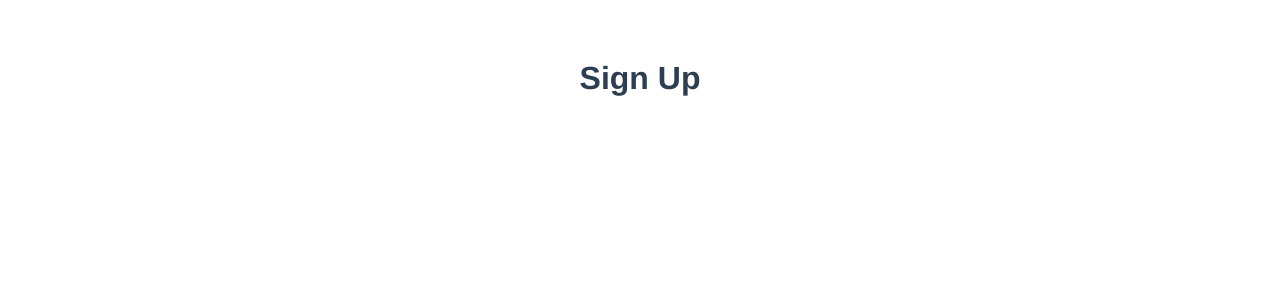
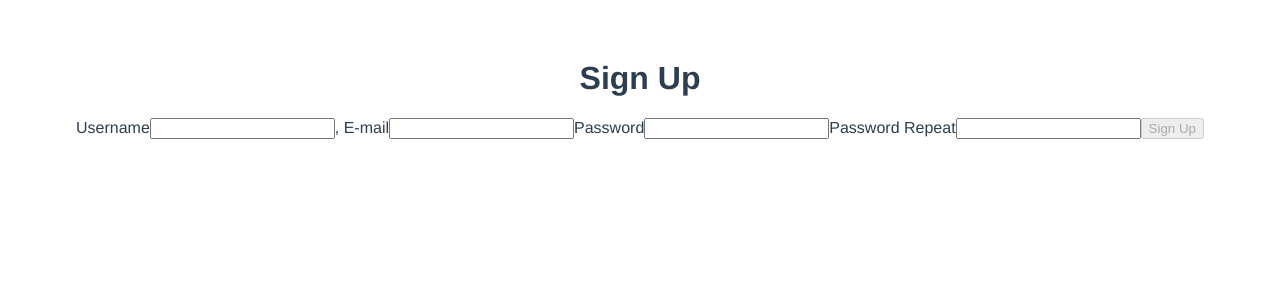
Before and after one commit to getBraga/testing-unit-vue, a Vue app: page / in a window 1280 px wide. Shown: the top 300 px of the page. Built offline with nearby package versions, Linux system fonts and the light colour scheme.

Commit message:
testando o formulario do SignUpPage.vue

```diff
--- a/src/pages/SignUpPage.vue
+++ b/src/pages/SignUpPage.vue
@@ -1,15 +1,20 @@
 <template>
   <div>
-    <h1>Sign Up </h1>
+    <h1>Sign Up</h1>
+    <label for="username">Username</label>
+    <input id="username" />,
+    <label for="e-mail">E-mail</label>
+    <input id="e-mail" />
+    <label for="password">Password</label>
+    <input id="password" type="password" />
+    <label for="password">Password Repeat</label>
+    <input id="password" type="password" />
+    <button disabled>Sign Up</button>
   </div>
 </template>
 
 <script>
-export default {
-
-}
+export default {};
 </script>
 
-<style>
-
-</style>
+<style></style>
```
Also changed, not shown: src/pages/testa.vue (deleted, +0 -16 lines), 1 other file (tests, documents, lock files or other folders).
